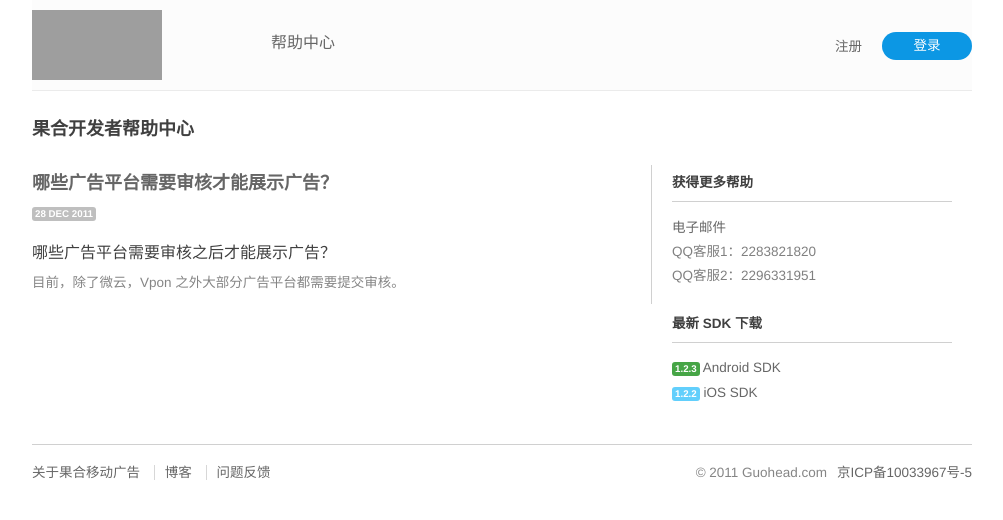
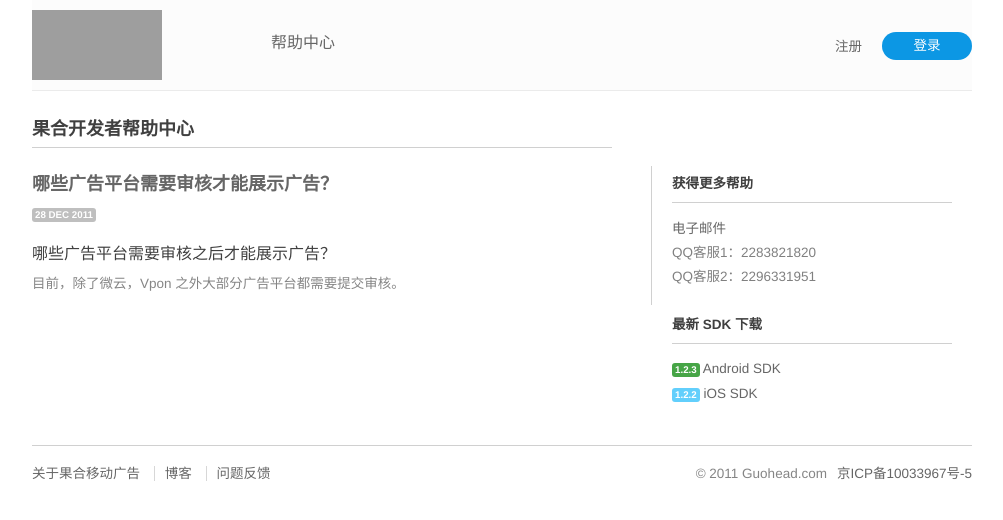
Before and after one commit to guohe/guohe-help, a Jekyll site: the page built from _posts/2011-12-28-which-ad-network-needs-approval.md, in a window 1280 px wide. Shown: the top 520 px of the page, without its empty margins (138-1141 px from the left). Built offline with Jekyll 4.4.1, drawn with Linux system fonts in a browser that asks for light colours; nearby versions of some CDN libraries; Markdown is read by kramdown in place of the engine named in the settings; grey boxes are pictures that could not be loaded.

Commit message:
post-header style change

```diff
--- a/_layouts/base-post.html
+++ b/_layouts/base-post.html
@@ -16,7 +16,7 @@
 		</div>
 
 		<div class="row">
-			<h1 class="span10">果合开发者帮助中心</h1>
+			<h1 class="span10 post-header">果合开发者帮助中心</h1>
 		</div>
 	    <div class="row">
 	    	<div class="main span10">
--- a/css/style.css
+++ b/css/style.css
@@ -18,6 +18,10 @@ body, p, li {
 
 .main ul {
 	margin-top: 1em;
+}
+
+h1.post-header {
+	border-bottom: 1px solid #d0d0d0;;
 }
 
 .post h1 {
```
Also changed, not shown: 15 other files.
